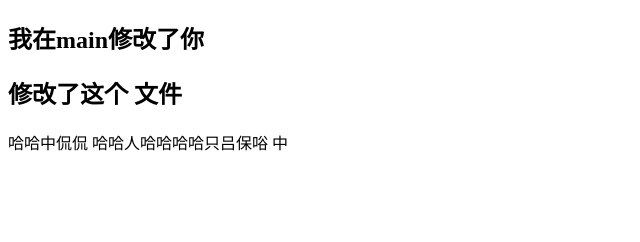
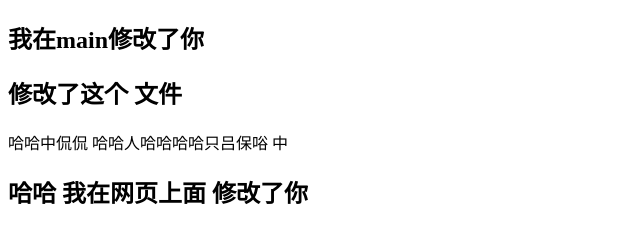
Before and after one commit to Arr-qaj/github_01, a plain HTML site: page logion.html in a window 1280 px wide. Shown: the whole page, without its empty margins (0-640 px from the left). Drawn offline with Linux system fonts and the light colour scheme.

Commit message:
我在页面上加了一血

```diff
--- a/logion.html
+++ b/logion.html
@@ -13,5 +13,6 @@
     </h2>
    <h2>修改了这个 文件</h2>
    哈哈中侃侃 哈哈人哈哈哈哈只吕保唂 中
+<h2>哈哈 我在网页上面 修改了你</h2>
 </body>
 </html>
```
